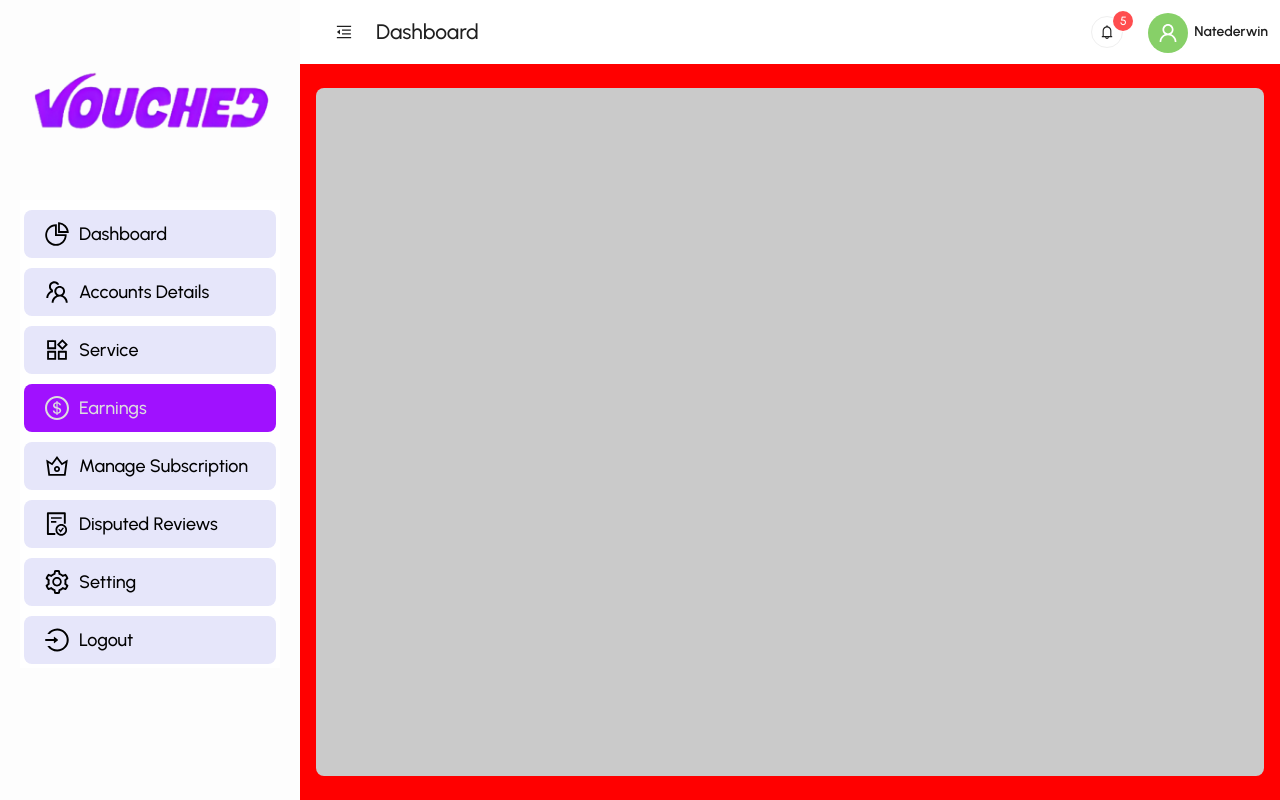
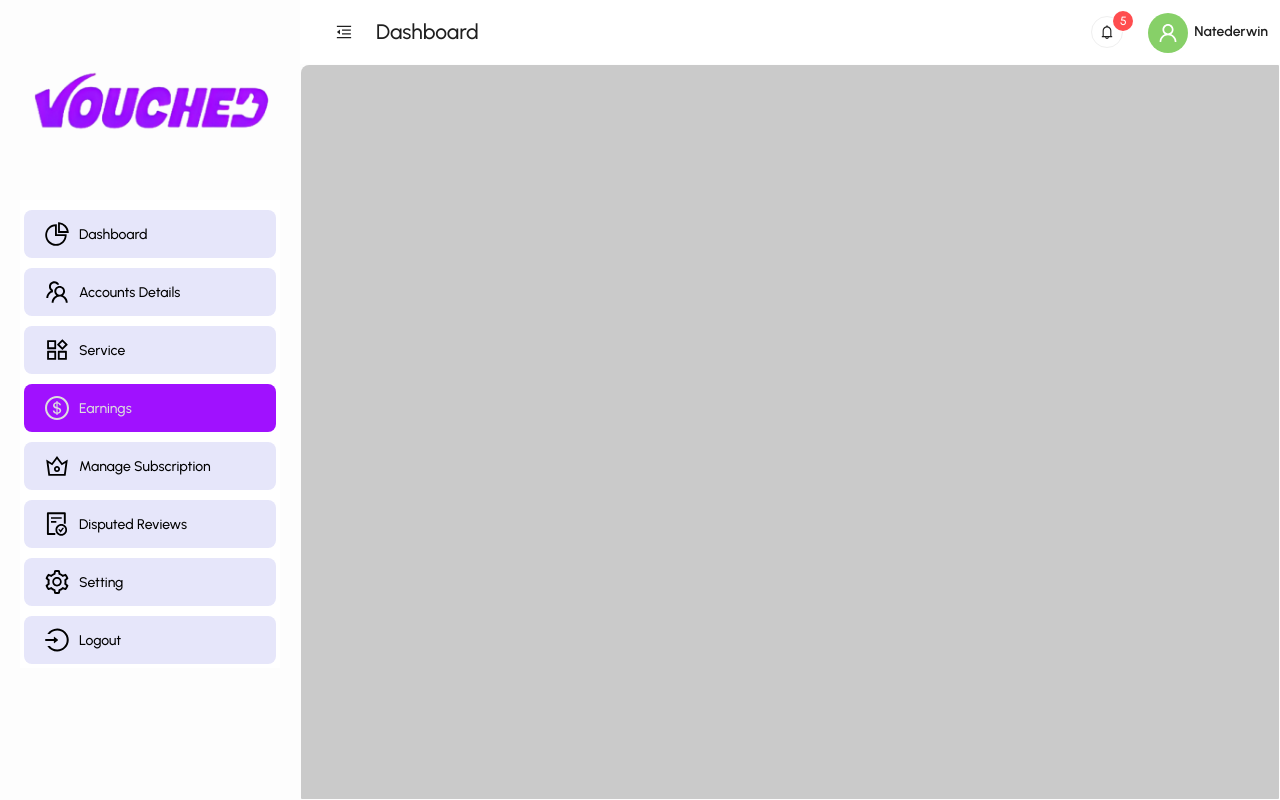
Before and after one commit to AR-Tausif/victoriaade12, a React (Vite) app: page / in a window 1280 px wide. Built offline with nearby package versions, Linux system fonts and the light colour scheme.

Commit message:
stop generate 'css-dev-only-do-not-override-xex5fb' classes fix the dashboard corner border radius

```diff
--- a/src/App.css
+++ b/src/App.css
@@ -1,13 +1,12 @@
-.ant-layout{
-  background: red !important;
+.ant-layout {
+  background: #fdfdfd !important;
 }
-.ant-layout-content{
+.ant-layout-content {
   background: #000;
 }
-.app-layout .ant-select-arrow{
+.app-layout .ant-select-arrow {
   color: #010101;
 }
-
 
 /* header section styles here */
 
--- a/src/index.css
+++ b/src/index.css
@@ -18,3 +18,9 @@ button {
   border: none;
   outline: none;
 }
+
+.ant-layout-content{
+  margin: 1px !important;
+  border-radius: 1px !important;
+  border-top-left-radius: 8px !important;
+}
--- a/src/main.tsx
+++ b/src/main.tsx
@@ -3,9 +3,12 @@ import { createRoot } from "react-dom/client";
 import "./index.css";
 import { RouterProvider } from "react-router-dom";
 import router from "./routes/router.tsx";
+import { ConfigProvider } from "antd";
 
 createRoot(document.getElementById("root")!).render(
   <StrictMode>
-    <RouterProvider router={router} />
+    <ConfigProvider theme={{ hashed: false }}>
+      <RouterProvider router={router} />
+    </ConfigProvider>
   </StrictMode>
 );
```
Also changed, not shown: src/App.tsx (+6 -52 lines).
